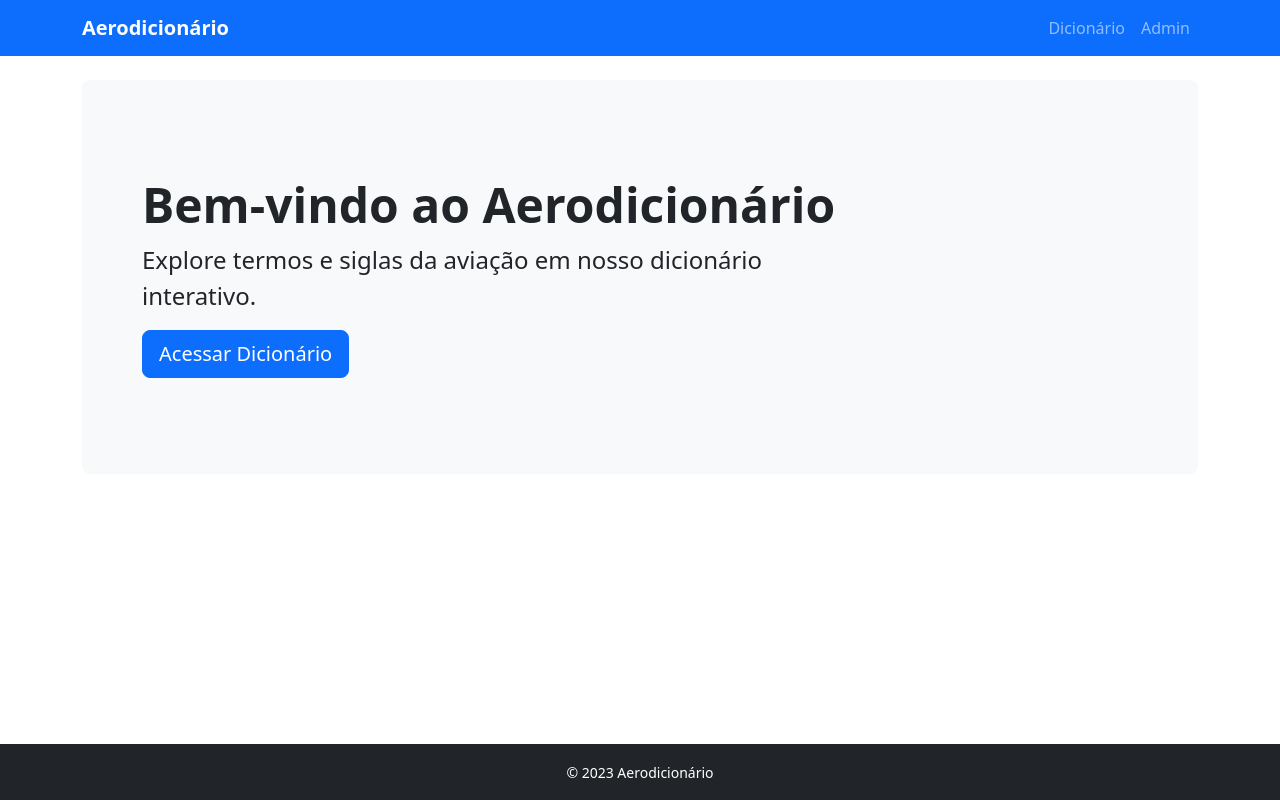
After one commit to euhenriquesantos/aerodicionario, a Django app: template templates/home.html in a window 1280 px wide. The commit adds this page. Run offline with Django 5.2, Linux system fonts and the light colour scheme; the template is opened without the code that fills it, so the values that code supplies are empty.

Commit message:
Add landing page and customize admin

```diff
--- a/glossario/serializers.py
+++ b/glossario/serializers.py
@@ -16,3 +16,7 @@ class TermoSerializer(serializers.ModelSerializer):
             "videos",
             "links",
         ]
+        extra_kwargs = {
+            "fotos": {"required": False},
+            "videos": {"required": False},
+        }
--- a/glossario/urls.py
+++ b/glossario/urls.py
@@ -5,8 +5,9 @@ from . import views
 app_name = "glossario"
 
 urlpatterns = [
-    path("termos/", views.lista_termos, name="lista_termos"),
-    path("termos/<slug:slug>/", views.detalhes_termo, name="detalhes_termo"),
+    path("", views.home, name="home"),
+    path("dicionario/", views.lista_termos, name="lista_termos"),
+    path("dicionario/<slug:slug>/", views.detalhes_termo, name="detalhes_termo"),
     path("api/termos/", views.TermoListAPI.as_view(), name="api_lista_termos"),
     path("api/termos/<slug:slug>/", views.TermoDetailAPI.as_view(), name="api_detalhes_termo"),
 ]
--- a/glossario/views.py
+++ b/glossario/views.py
@@ -4,6 +4,11 @@ from rest_framework import generics
 
 from .models import Termo
 from .serializers import TermoSerializer
+
+
+def home(request):
+    """Landing page for the project."""
+    return render(request, "home.html")
 
 
 def lista_termos(request):
--- a/templates/base.html
+++ b/templates/base.html
@@ -11,6 +11,20 @@
     <nav class="navbar navbar-expand-lg navbar-dark bg-primary">
       <div class="container">
         <a class="navbar-brand fw-bold" href="/">Aerodicionário</a>
+        <button class="navbar-toggler" type="button" data-bs-toggle="collapse" data-bs-target="#navbarNav"
+          aria-controls="navbarNav" aria-expanded="false" aria-label="Toggle navigation">
+          <span class="navbar-toggler-icon"></span>
+        </button>
+        <div class="collapse navbar-collapse" id="navbarNav">
+          <ul class="navbar-nav ms-auto">
+            <li class="nav-item">
+              <a class="nav-link" href="{% url 'glossario:lista_termos' %}">Dicionário</a>
+            </li>
+            <li class="nav-item">
+              <a class="nav-link" href="/admin/">Admin</a>
+            </li>
+          </ul>
+        </div>
       </div>
     </nav>
   </header>
--- /dev/null
+++ b/templates/home.html
@@ -0,0 +1,11 @@
+{% extends 'base.html' %}
+{% block title %}Aerodicionário{% endblock %}
+{% block content %}
+<div class="p-5 mb-4 bg-light rounded-3">
+  <div class="container-fluid py-5">
+    <h1 class="display-5 fw-bold">Bem-vindo ao Aerodicionário</h1>
+    <p class="col-md-8 fs-4">Explore termos e siglas da aviação em nosso dicionário interativo.</p>
+    <a class="btn btn-primary btn-lg" href="{% url 'glossario:lista_termos' %}">Acessar Dicionário</a>
+  </div>
+</div>
+{% endblock %}
```
Also changed, not shown: glossario/admin.py (+16 -0 lines).
